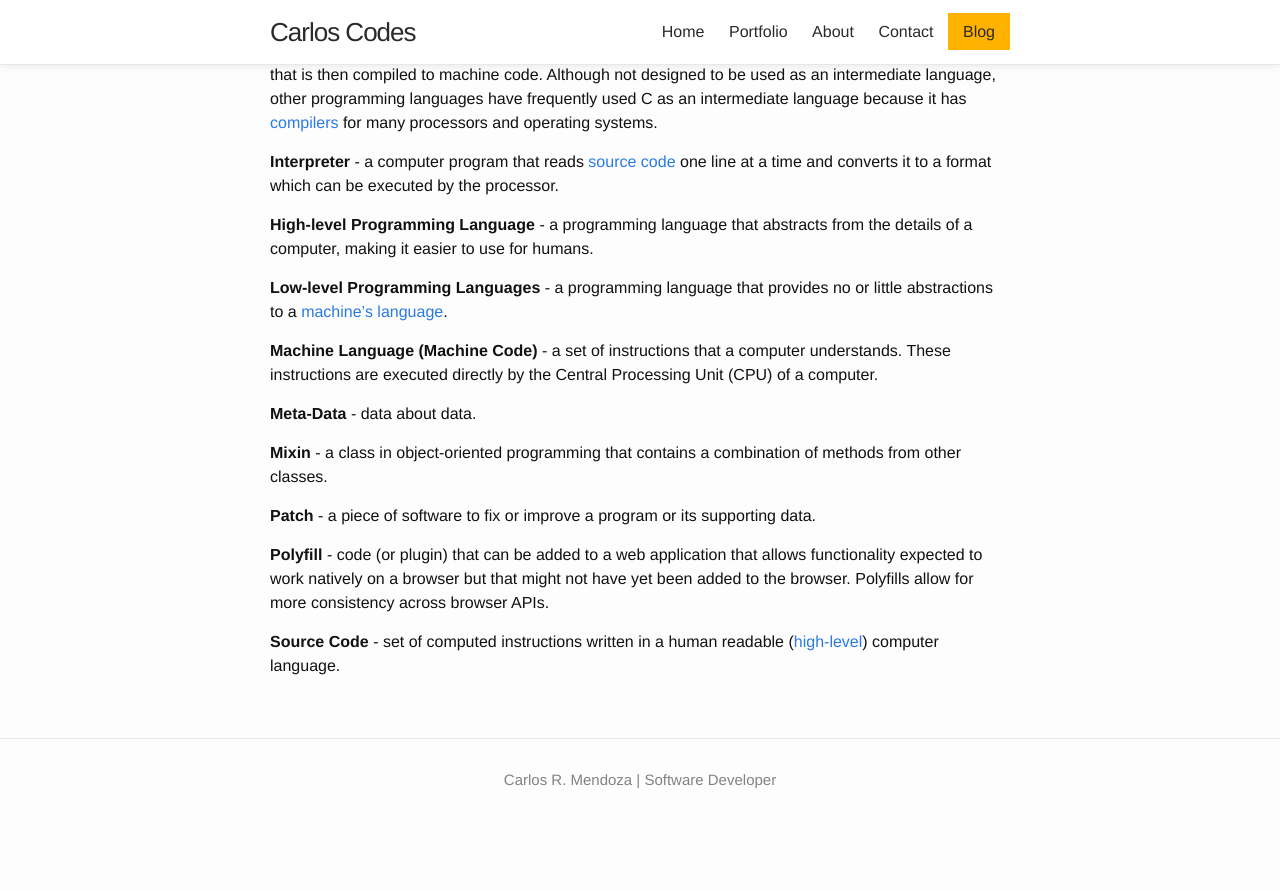
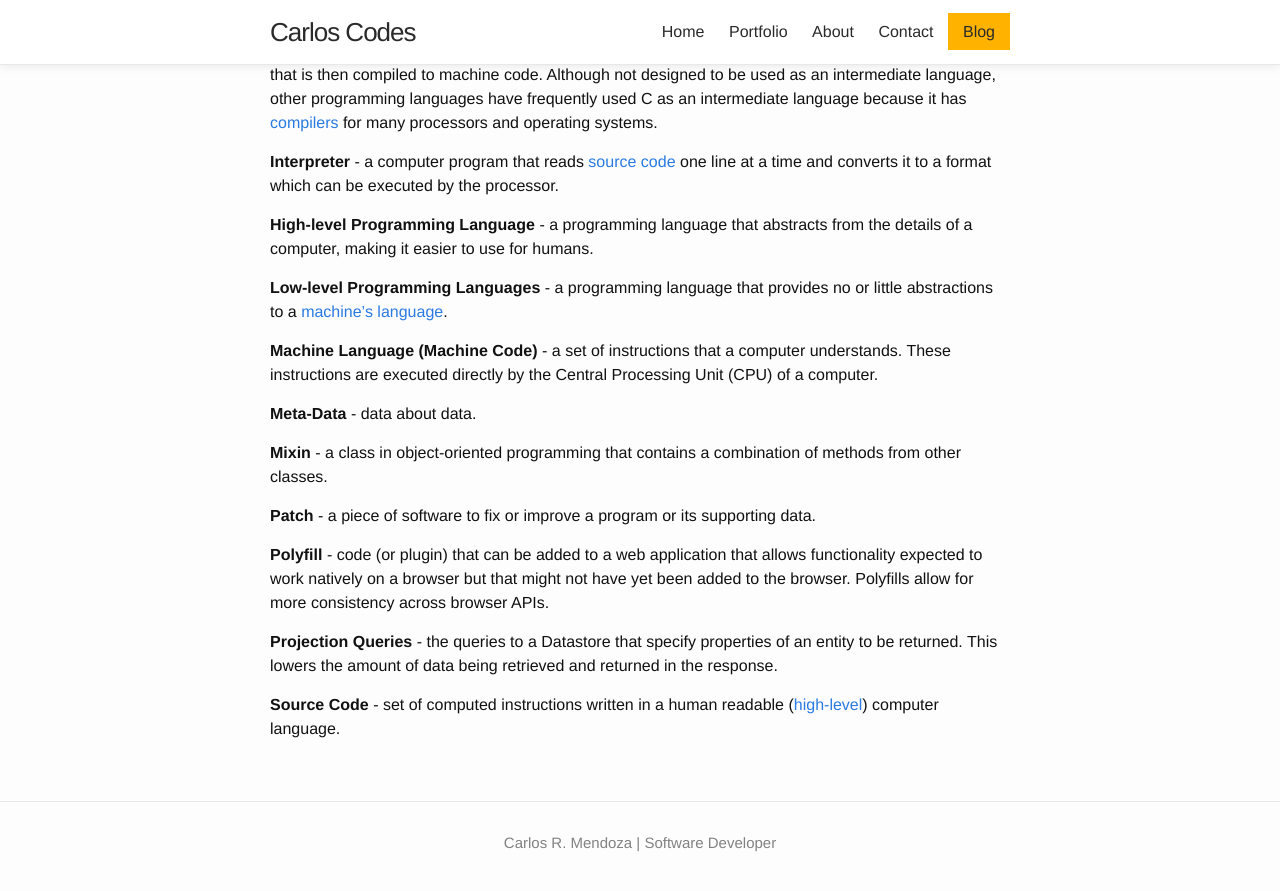
Before and after one commit to carlos-r-mendoza/Blog, a Jekyll site: the page built from _posts/2015-12-10-computer-science-terms.md, in a window 1280 px wide and 900 px high, scrolled down 911 px. Shown: the top 891 px of the window. Built offline with Jekyll 4.4.1, drawn with Linux system fonts in a browser that asks for light colours; comment, search, counter and statistics services are not loaded; before the commit the page ends 1748 px from its top, so only the background shows below that.

Commit message:
Added 'Projection Queries' definition to cs terms.

```diff
--- a/_posts/2015-12-10-computer-science-terms.md
+++ b/_posts/2015-12-10-computer-science-terms.md
@@ -51,4 +51,6 @@ I will be adding regularly to this terms list. My goal is to add one word per da
 
 <a name="source code"></a>**Polyfill** - code (or plugin) that can be added to a web application that allows functionality expected to work natively on a browser but that might not have yet been added to the browser. Polyfills allow for more consistency across browser APIs.
 
+**Projection Queries** - the queries to a Datastore that specify properties of an entity to be returned. This lowers the amount of data being retrieved and returned in the response.
+
 **Source Code** - set of computed instructions written in a human readable ([high-level](#high-level programming language)) computer language.
```
